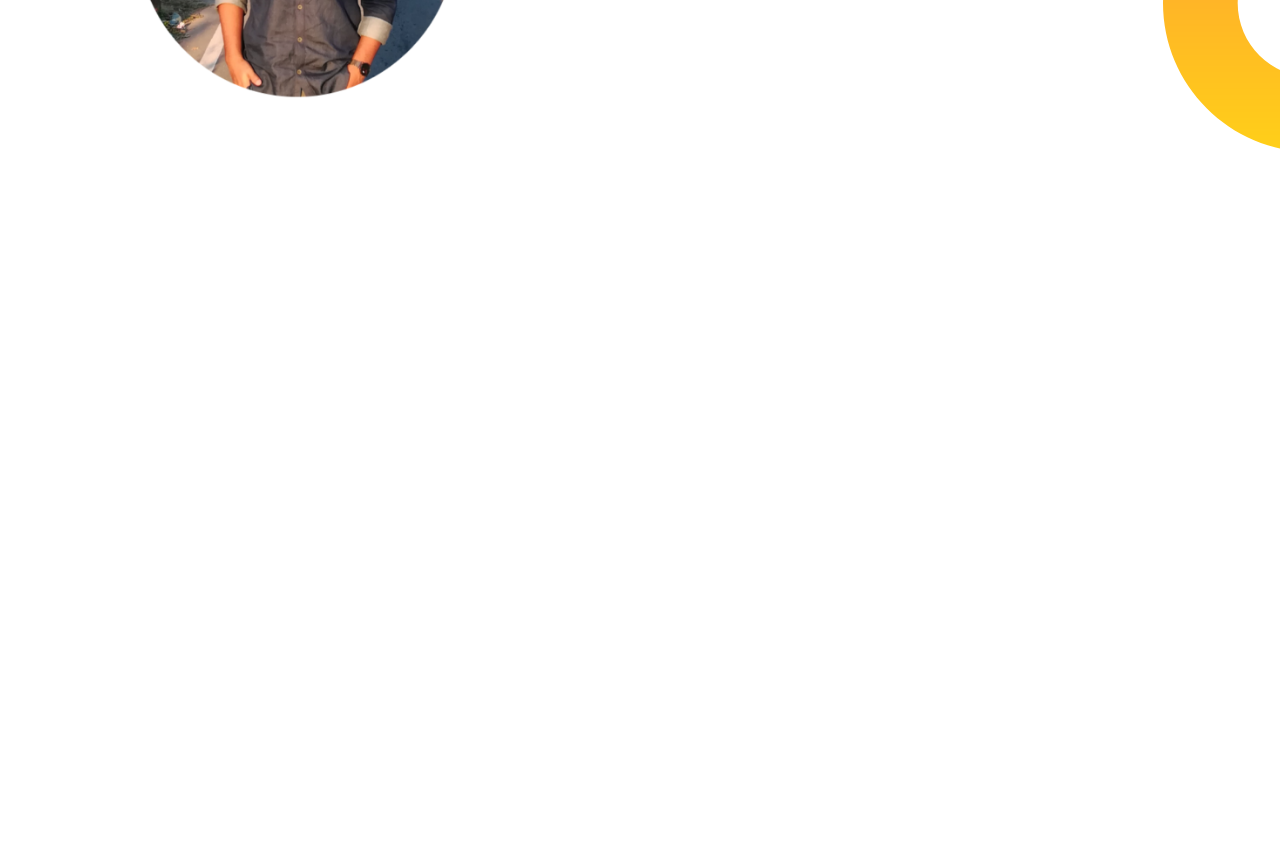
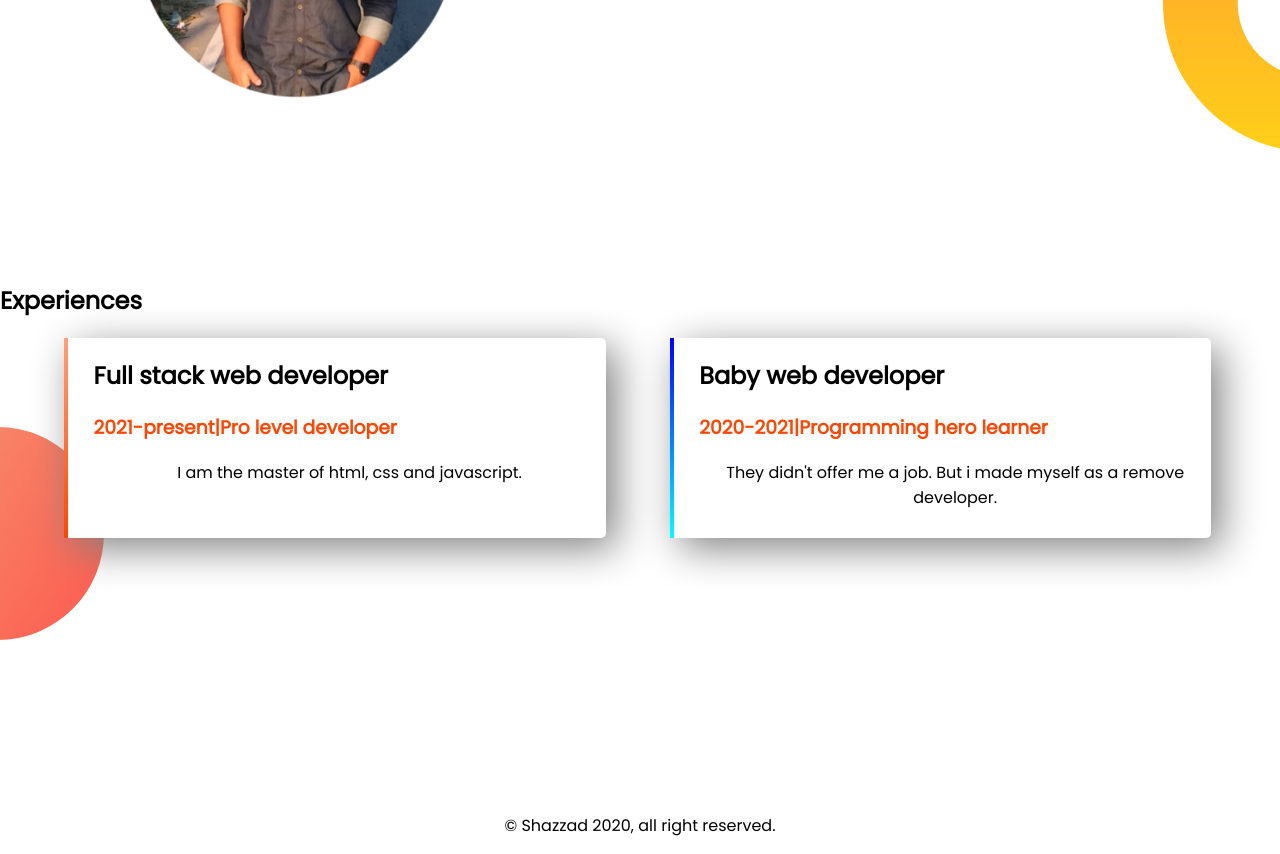
Before and after one commit to shzzd/web-portfolio, a plain HTML site: page index.html in a window 1280 px wide. Shown: the part 777-1631 px from the top of the page. Before the commit the page ends 1060 px from the top, so only its background shows below. Drawn offline with Linux system fonts and the light colour scheme.

Commit message:
Peter parker new web

```diff
--- a/index.html
+++ b/index.html
@@ -22,7 +22,7 @@
         </div>
     </section>
 
-    <section class="b">
+    <section class="mid-banner">
         <div class="half-width">
             <img src="images/s.png" alt="">
         </div>
@@ -34,5 +34,23 @@
             <a class="link-button" target="_blank" href="https://www.linkedin.com/in/sajjadur-rahman-3ba229120/">DOWNLOAD RESUME</a>
         </div>
     </section>
+
+    <section class="bottom-banner">
+        <h2>Experiences</h2>
+        <div id="full" class="half-width exp">
+            <h2>Full stack web developer</h2>
+            <h3 class="name">2021-present|Pro level developer</h3>
+            <p>I am the master of html, css and javascript.</p>
+        </div>
+        <div id="baby" class="half-width exp">
+            <h2>Baby web developer</h2>
+            <h3 class="name">2020-2021|Programming hero learner</h3>
+            <p>They didn't offer me a job. But i made myself as a remove developer.</p>
+        </div>
+    </section>
+
+    <footer>
+        <p>© Shazzad 2020, all right reserved.</p>
+    </footer>
 </body>
 </html>
--- a/style.css
+++ b/style.css
@@ -35,11 +35,36 @@ section{
     color: white;
     font-weight: bold;
 }
-.b{
+.mid-banner{
     background-image: url("images/dream-bg.png");
     background-repeat: no-repeat;
     background-position: right;
 }
-.b img{
+.mid-banner img{
     width: 90%;
 }
+.exp{
+    box-shadow:10px 10px 40px gray;
+    border-radius: 5px;
+    height: 40%;
+    background-color: white;
+}
+.bottom-banner{
+    background-image: url("images/exp-bg.png");
+    background-repeat: no-repeat;
+    background-position: left;
+}
+#full{
+    border-left: 4px solid;
+    border-image: linear-gradient(180deg, lightSalmon, orangered);
+    border-image-slice: 1;
+}
+#baby{
+    border-left: 4px solid;
+    border-image: linear-gradient(180deg, blue, cyan);
+    border-image-slice: 1;
+}
+p{
+    text-align: center;
+    font-size: 12;
+}
```
